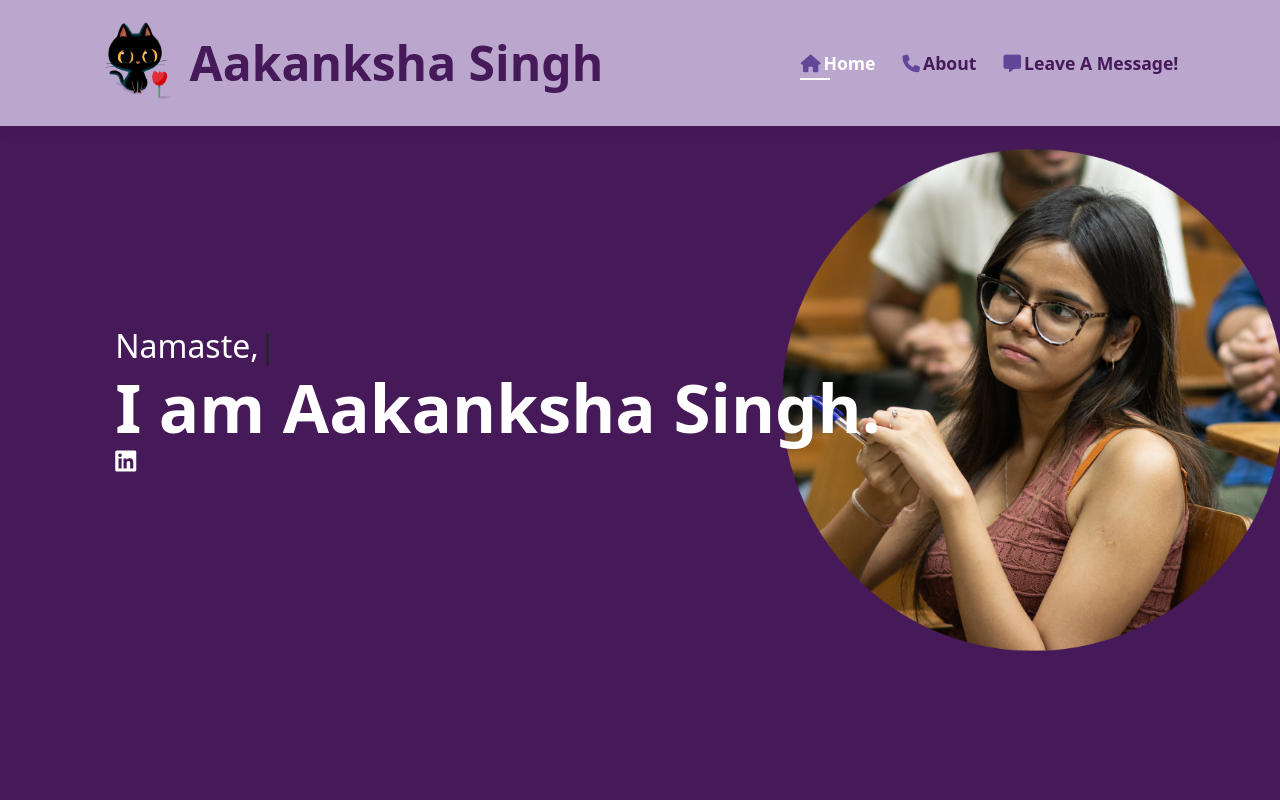
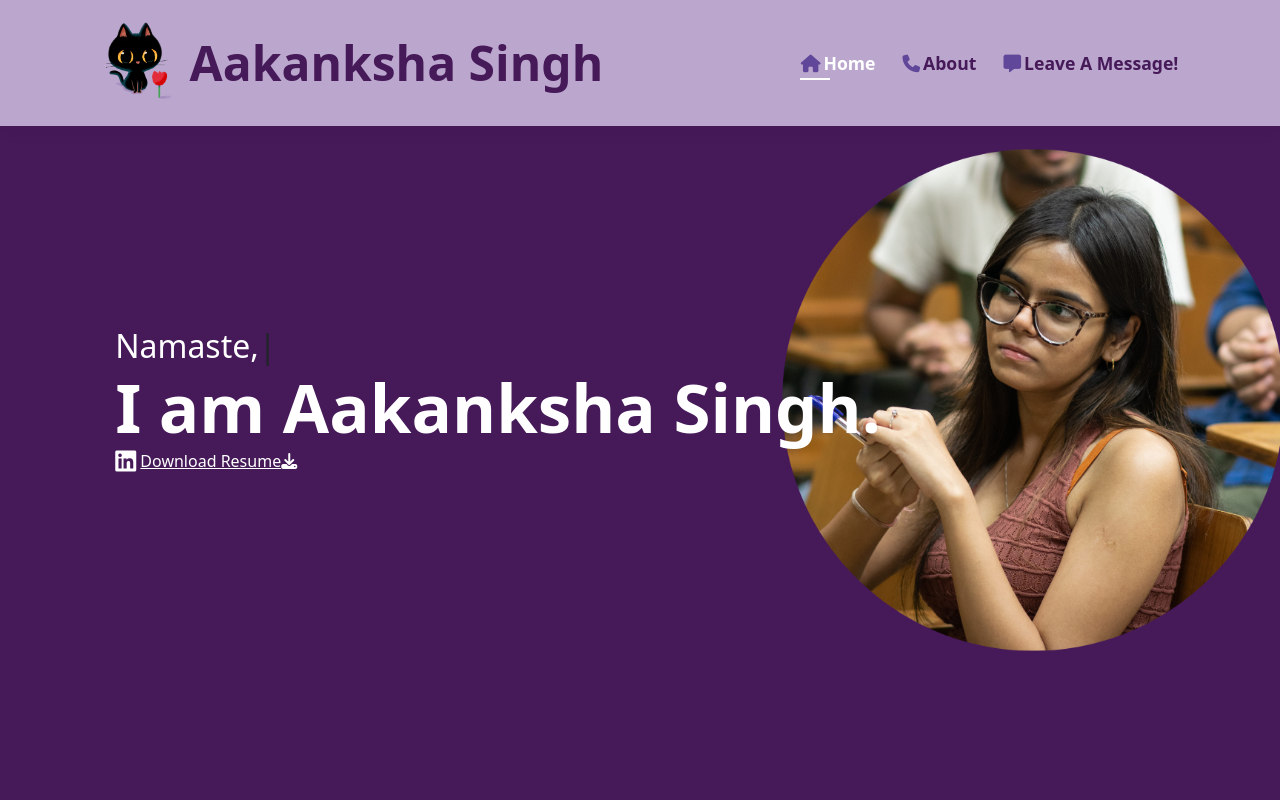
Before and after one commit to akiecodes/me, a plain HTML site: page index.html in a window 1280 px wide. Shown: the top 800 px of the page. Drawn offline with nearby package versions, Linux system fonts and the light colour scheme.

Commit message:
Update index.html

```diff
--- a/index.html
+++ b/index.html
@@ -23,6 +23,8 @@
                 <h2><span class="auto-input" style="color: white;"></span></h2>
             <h1>I am Aakanksha Singh.</h1>
             <a href="https://www.linkedin.com/in/aakanksha-singh-2132b4221/"><i class="fa-brands fa-linkedin fa-xl" style="color: white;"></i></a>
+            <a href="Aakanksha-Singh-Resume.pdf" download="Computer" style="color: white">Download Resume<i class="fa fa-download"></i></a>
+        </div>
         </div>
     </section>
     <section class="about" id="about">
```
